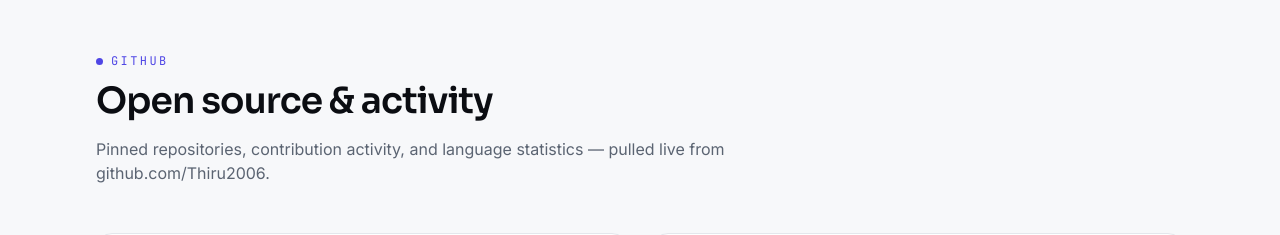
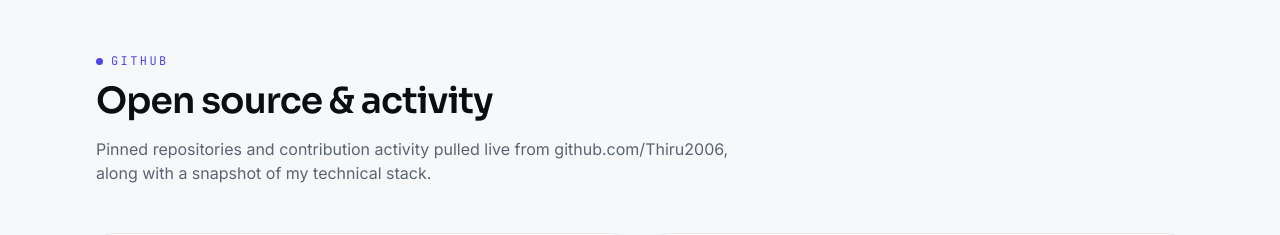
Before and after one commit to Thiru2006/thirugnanam-portfolio, a Next.js app: page / in a window 1280 px wide. Shown: the part 10780-11015 px from the top of the page. Built offline with nearby package versions, Linux system fonts and the light colour scheme; no server answers.

Commit message:
Replace language breakdown with technical stack

```diff
--- a/components/sections/github.tsx
+++ b/components/sections/github.tsx
@@ -57,7 +57,7 @@ export function GitHubSection() {
       id="github"
       eyebrow="github"
       title="Open source & activity"
-      intro={`Pinned repositories, contribution activity, and language statistics — pulled live from github.com/${site.githubUser}.`}
+      intro={`Pinned repositories and contribution activity pulled live from github.com/${site.githubUser}, along with a snapshot of my technical stack.`}
     >
       <div className="grid gap-6 lg:grid-cols-2">
         <Reveal>
```
